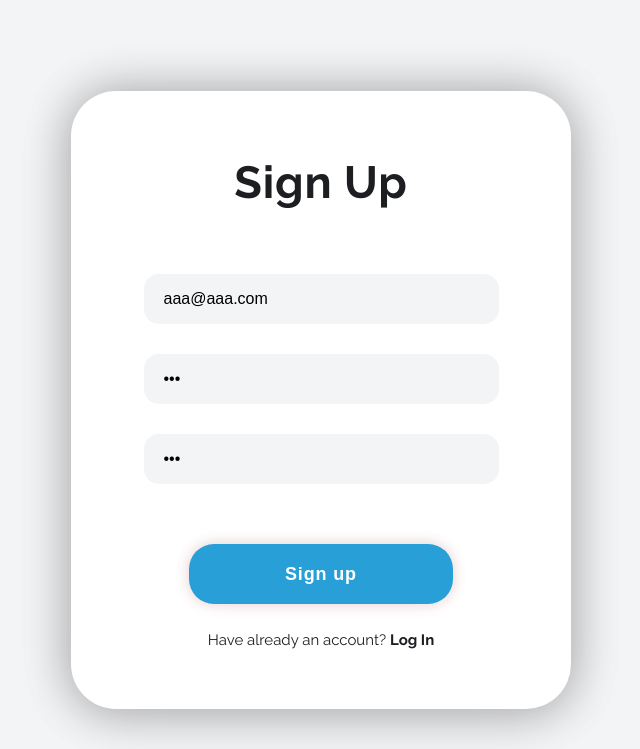
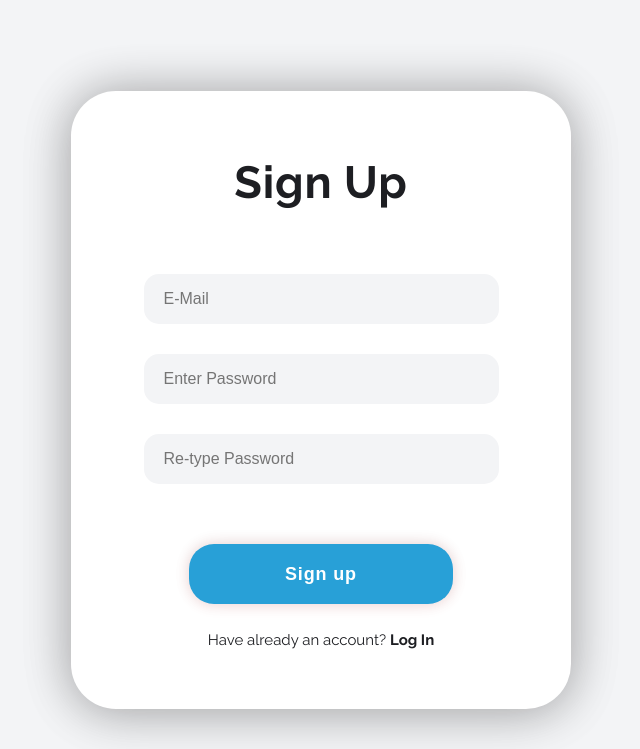
Before and after one commit to KrishnaBMU/Major-Project, a Flask app: page /signup in a window 1280 px wide. Shown: the top 749 px of the page, without its empty margins (319-959 px from the left). Run offline with Flask 2, Linux system fonts and the light colour scheme.

Commit message:
cookie hash

```diff
--- a/app.py
+++ b/app.py
@@ -1,9 +1,14 @@
 from flask import Flask, request as req, jsonify, render_template, redirect, make_response
 import requests
+from cryptography.fernet import Fernet
+from flask_cors import CORS
 
 app = Flask(__name__)
+key = b'NenVg62wVWiBGvsT6NjExht5iNEYnzMUHiQH8-4e0vw='
+cipher_suite = Fernet(key)
 
-backend_url = "http://localhost:5000"
+backend_url = "http://127.0.0.1:5000"
+CORS(app)
 
 @app.route("/login", methods=["GET","POST"])
 def login():
@@ -20,6 +25,7 @@ def login():
 
         print(r.json())
 
+        email = cipher_suite.encrypt(email.encode()).decode()
         res = make_response(redirect("/"))
         res.set_cookie("auth", email)
 
--- a/static/javascript/dashboard.js
+++ b/static/javascript/dashboard.js
@@ -1,5 +1,5 @@
 let number = 0;
-let backendURL = "http://localhost:5000"
+let backendURL = "http://127.0.0.1:5000"
 let sensorControl = "http://localhost:6000"
 
 function popup(parm) {
@@ -298,7 +298,7 @@ Here are my commands -
 
 function countOn() {
     let count = 0;
-    for (i = 1; i < number; i++) {
+    for (i = 1; i < number + 1; i++) {
         temp = document.getElementById("slideThree" + i);
         if (temp.checked) {
             count = count + 1
--- a/templates/index2.html
+++ b/templates/index2.html
@@ -240,7 +240,7 @@
                 <div class="chatmsg">
                     <textarea id="ChatbotTextOutput"
                         style="cursor: text;user-select: none;padding: 10px; width: 100%; height: 100%;"
-                        placeholder="Type help to know the commands" readonly></textarea>
+                        placeholder="Type 'help' to know the commands" readonly></textarea>
                 </div>
                 <div class="chatfoot">
                     <input id="ChatbotText" rows="1" placeholder="Type message..." onkeypress="keyPress()"
--- a/templates/login.html
+++ b/templates/login.html
@@ -17,10 +17,10 @@
             <h1 class="tag">Log In</h1>
             <form class="form" action="/login" method="post">
               <div class="email">
-                <input id="user" type="email" name="email" placeholder="Email" value="aaa@aaa.com" required>
+                <input id="user" type="email" name="email" placeholder="Email" required>
               </div>
               <div class="password">
-                <input id="pass" type="password" name="password" placeholder="Enter Password" value="aaa@aaa.com" required>
+                <input id="pass" type="password" name="password" placeholder="Enter Password" minlength="8" required>
               </div>
               <input class="button" type="submit" value="Log In"/>
               <div class="nav">
--- a/templates/signup.html
+++ b/templates/signup.html
@@ -17,13 +17,13 @@
         <h1 class="tag">Sign Up</h1>
         <form class="form" action="/signup"  method="post">
           <div class="email">
-            <input id="email" name="email" value="aaa@aaa.com" type="email" placeholder="E-Mail" required>
+            <input id="email" name="email" type="email" placeholder="E-Mail" required>
           </div>
           <div class="password">
-            <input id="pass" name="password" value="aaa" type="password" placeholder="Enter Password" required>
+            <input id="pass" minlength="8" name="password" type="password" placeholder="Enter Password" required>
           </div>
           <div class="password">
-            <input id="cpass" name="cpassword" value="aaa" type="password" placeholder="Re-type Password" required>
+            <input id="cpass" minlength="8" name="cpassword" type="password" placeholder="Re-type Password" required>
           </div>
           <input class="button" type="submit" value="Sign up"/>
           <div class="nav">
```
